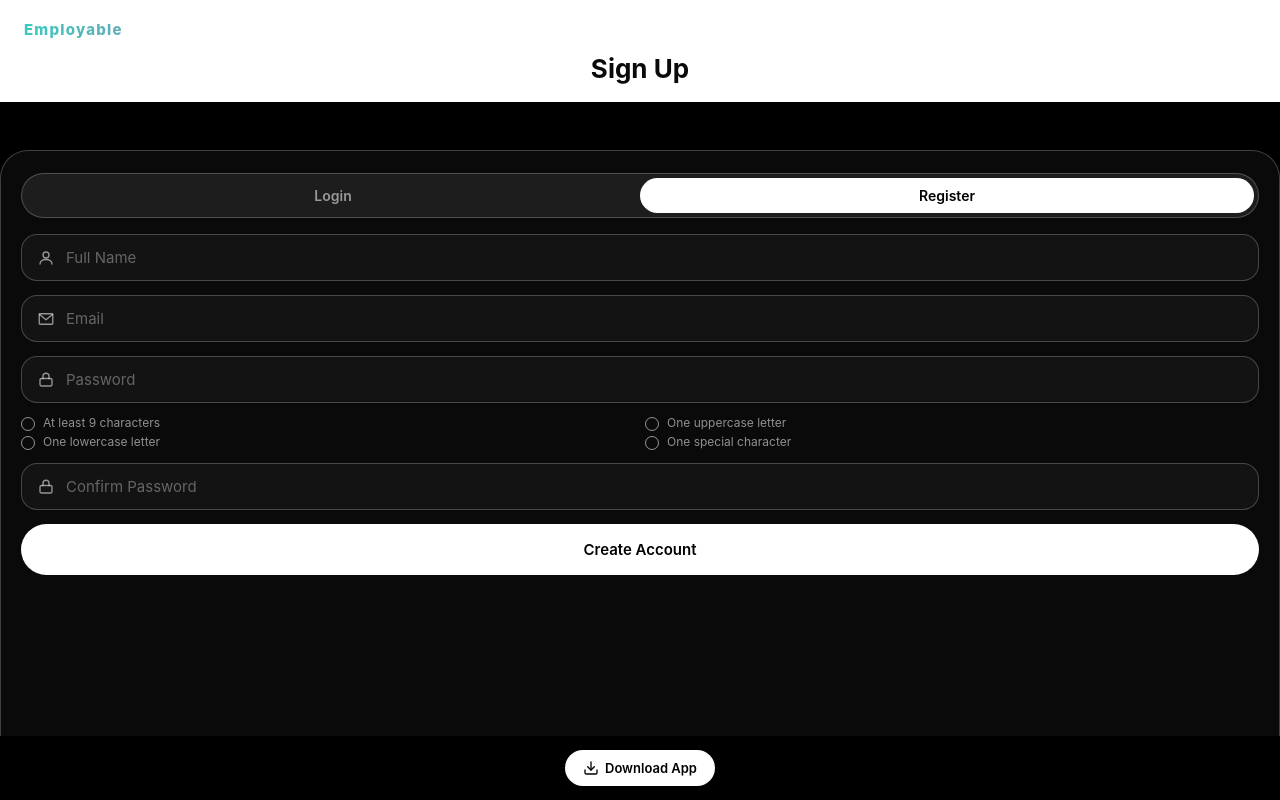
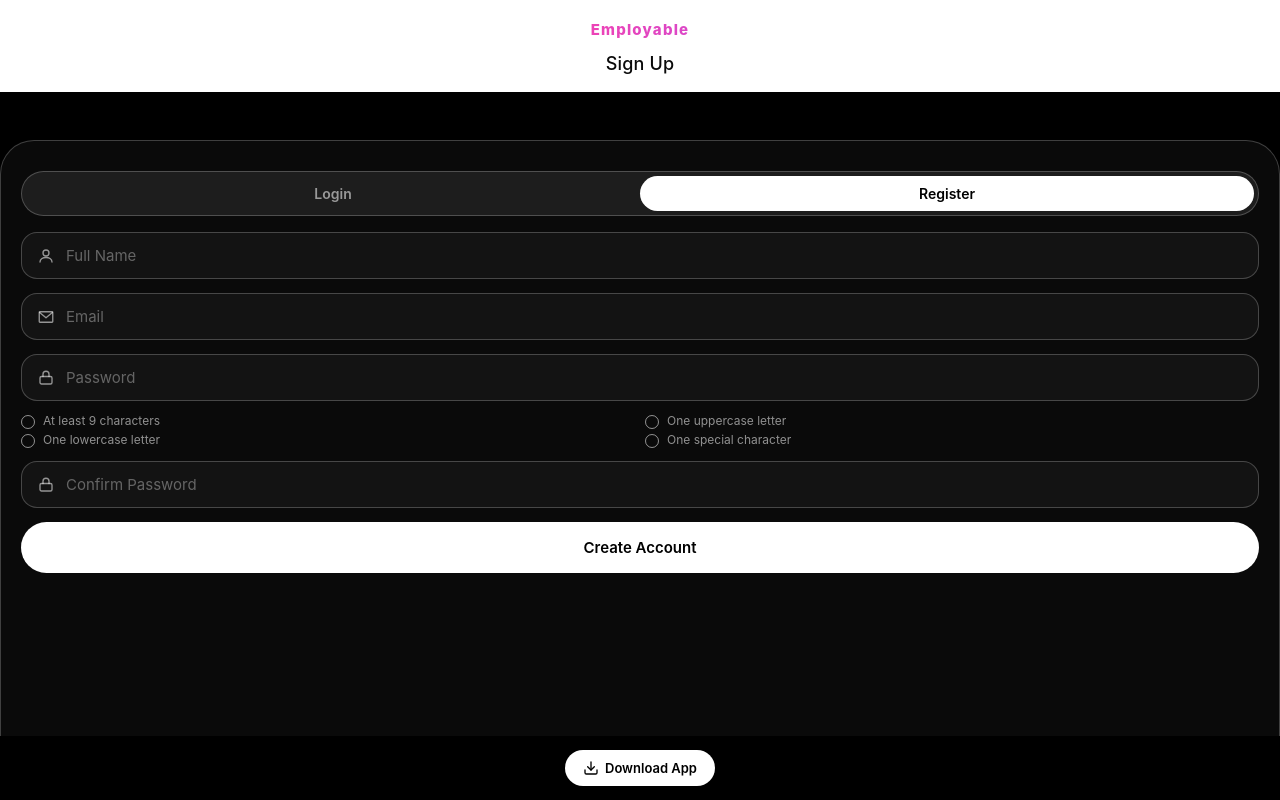
Before and after one commit to dsgnrcoza/mobile-employable, a Flask app: page /signup in a window 1280 px wide. Run offline with Flask 3, Linux system fonts and the light colour scheme; some libraries are stand-ins or nearby versions.

Commit message:
Center wordmark, refine title, smooth transitions on auth pages (#29)
* Center auth wordmark, refine title, smooth page transitions

- Centers the "Employable" wordmark above the login/signup card
- Shrinks and lightens the "Login"/"Sign Up" title for a more premium feel
- Enables the View Transitions API for cross-document navigation so
  switching between the Login/Register tabs cross-fades instead of
  hard-cutting (avoiding the animated gradient wordmark visibly
  restarting/flashing on every navigation)

* Give the card's top corner more breathing room

Increases the corner radius slightly and adds more top padding so the
tab-switcher pill clears the arc with visible space, instead of
crowding the corner right where it curves.

---------

Co-authored-by: Claude <noreply@anthropic.com>

```diff
--- a/static/css/style.css
+++ b/static/css/style.css
@@ -3,6 +3,15 @@
    Colors are CSS custom properties so animated gradients can slot in later
    without touching markup.
    ========================================================================== */
+
+/* Cross-fades between page navigations (e.g. the Login/Register tabs,
+   which are plain links to two different pages) instead of the
+   default hard cut -- browsers that don't support this ignore it and
+   fall back to a normal instant navigation, so there's no dependency
+   on it working everywhere. */
+@view-transition {
+  navigation: auto;
+}
 
 :root {
   --bg: #000000;
@@ -162,7 +171,7 @@ a {
 .auth-visual {
   flex-shrink: 0;
   padding: 20px 24px 18px;
-  text-align: left;
+  text-align: center;
   background: #fff;
 }
 
@@ -210,8 +219,9 @@ a {
 .auth-page-title {
   display: block;
   text-align: center;
-  font-size: 26px;
-  font-weight: 700;
+  font-size: 18px;
+  font-weight: 500;
+  letter-spacing: 0.01em;
   color: #0a0a0a;
   margin-top: 14px;
 }
@@ -240,8 +250,13 @@ a {
   background: #0a0a0a;
   border: 1px solid var(--line);
   border-bottom: none;
-  border-radius: 28px 28px 0 0;
-  padding: 22px 20px calc(18px + env(safe-area-inset-bottom));
+  border-radius: 34px 34px 0 0;
+  /* Extra top padding gives the corner's arc room to finish sweeping
+     before the tab pill starts, instead of the pill crowding right up
+     against it -- without this the gap between the pill's curve and
+     the card's corner reads as an uneven straight sliver rather than
+     following the corner smoothly. */
+  padding: 30px 20px calc(18px + env(safe-area-inset-bottom));
   animation: auth-card-in 0.35s cubic-bezier(0.2, 0.8, 0.2, 1) both;
 }
 
```
